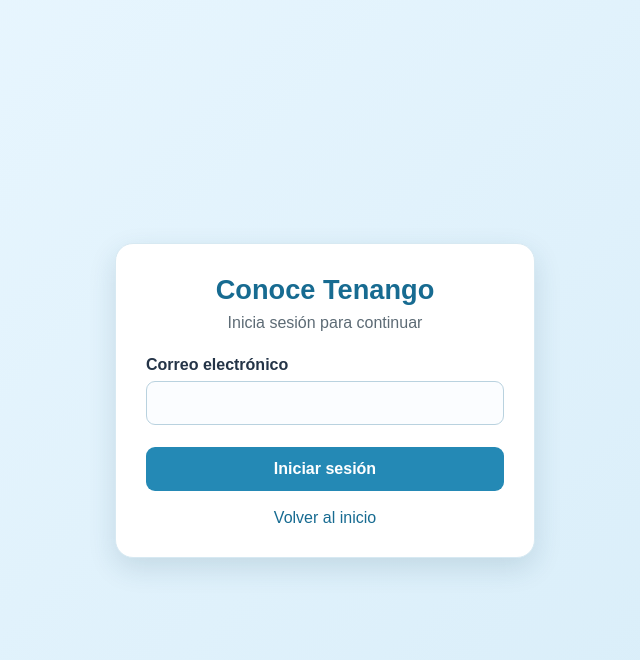
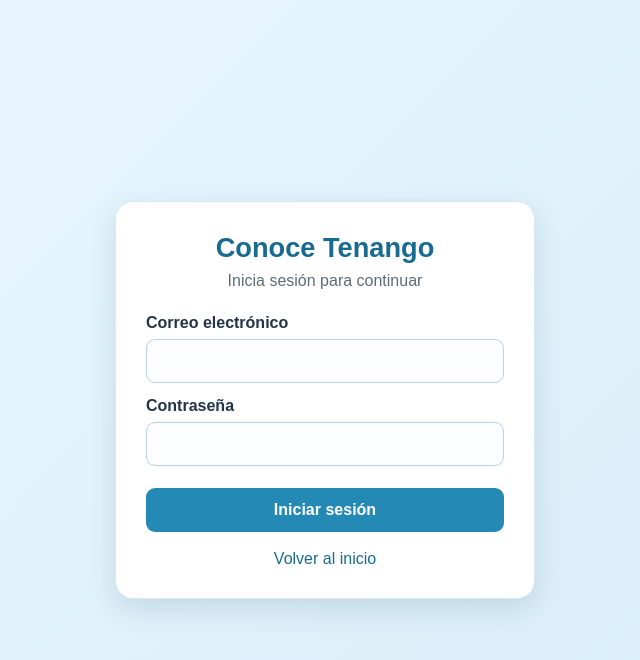
Before and after one commit to diazelizabethalbarran-stack/conocetenango, a Flask app: page /login in a window 1280 px wide. Shown: the top 660 px of the page, without its empty margins (315-955 px from the left). Run offline with Flask 3, Linux system fonts and the light colour scheme.

Commit message:
Enhance login form with password field
Added password input field to the login form.

```diff
--- a/templates/login.html
+++ b/templates/login.html
@@ -128,7 +128,8 @@ body {
     <form method="POST" action="{{ url_for('login') }}">
       <label for="correo">Correo electrónico</label>
       <input id="correo" name="correo" type="email" autocomplete="username" required>
-
+      <label for="password">Contraseña</label>
+      <input id="password" name="password" type="password" autocomplete="current-password" required>
       <button type="submit">Iniciar sesión</button>
     </form>
     <div class="links"><a href="{{ url_for('inicio') }}">Volver al inicio</a></div>
```
